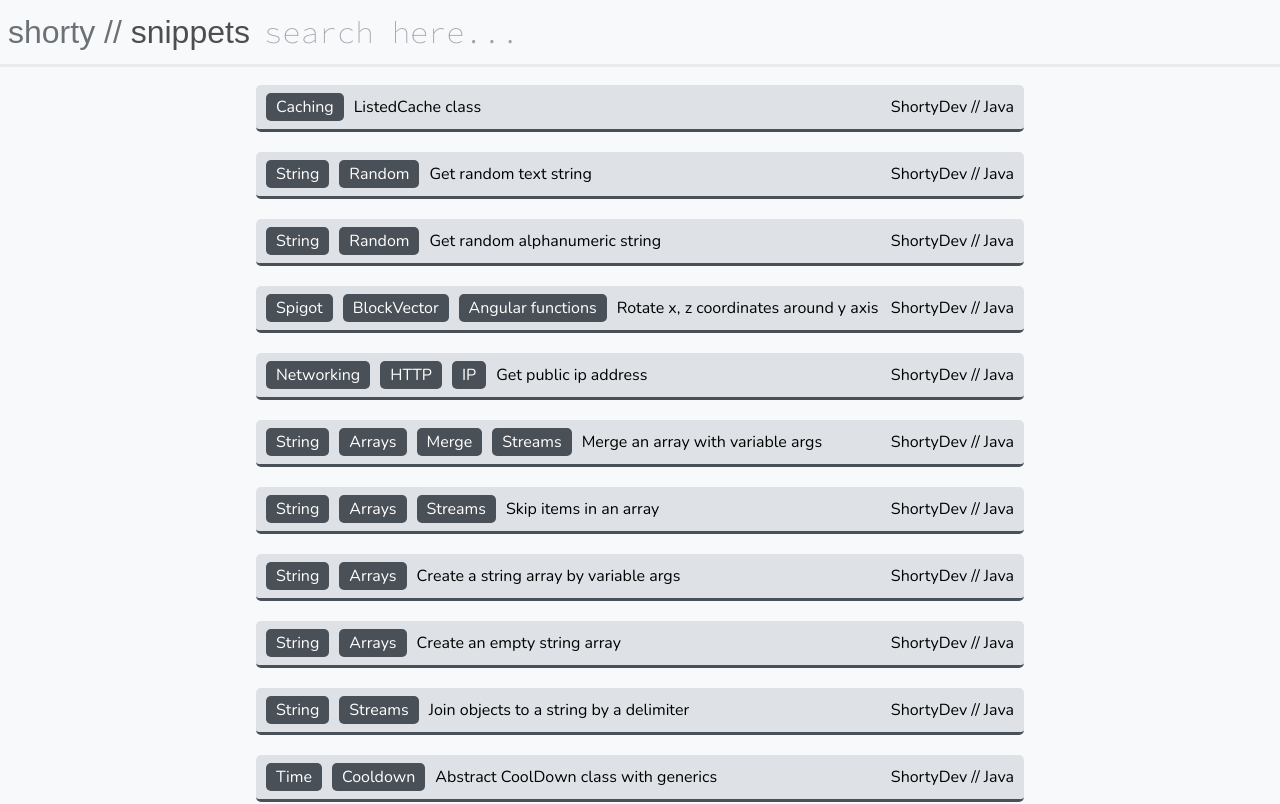
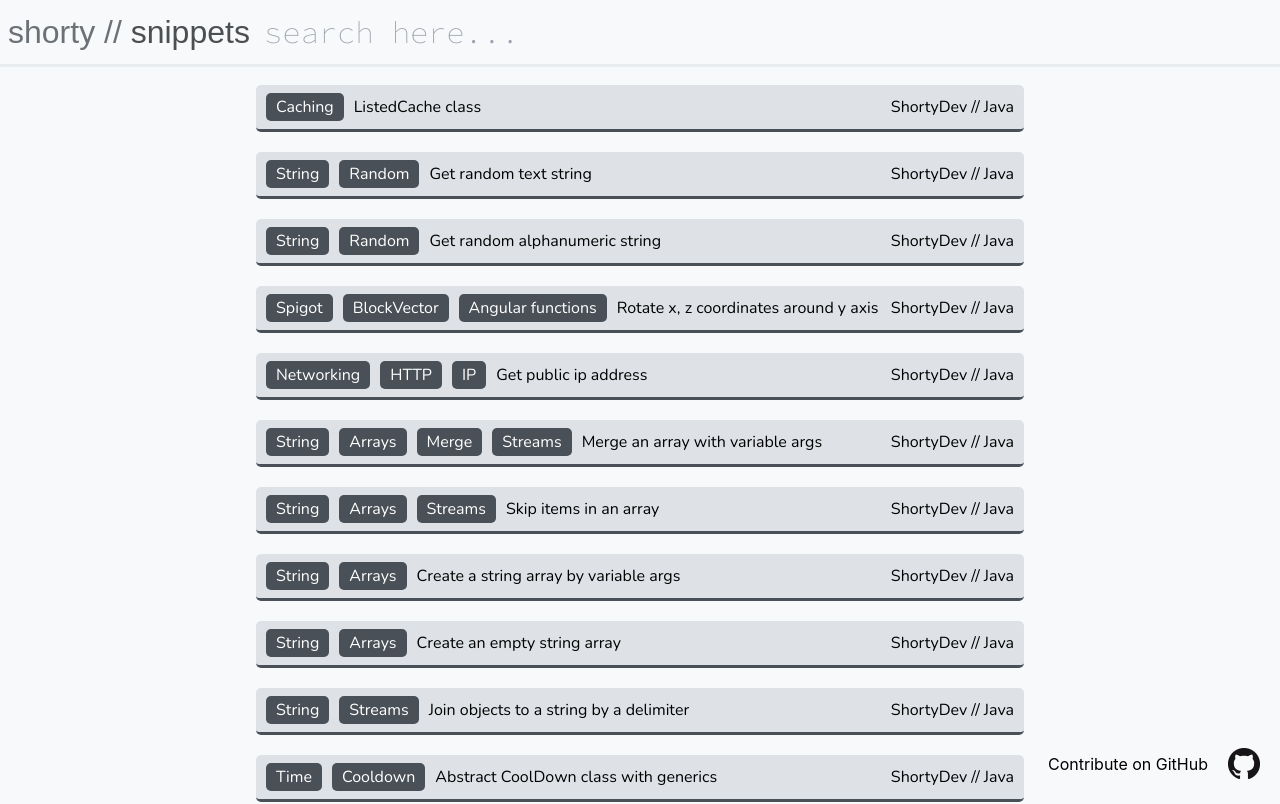
Before and after one commit to ShortyDev/snippets, a Next.js app: page / in a window 1280 px wide. Shown: the top 804 px of the page. Built offline with nearby package versions, Linux system fonts and the light colour scheme; no server answers.

Commit message:
added Contribute on Github button

```diff
--- a/pages/index.js
+++ b/pages/index.js
@@ -96,6 +96,14 @@ export default function Home({container}) {
       </Head>
 
       <main>
+        <div className={styles["contribute"]}>
+            <a href="https://github.com/ShortyDev/snippets/fork">
+              <span>Contribute on GitHub</span>
+            </a>
+            <a href="https://github.com/ShortyDev/snippets">
+              <img src="GitHub-Mark-32px.png" width={32} height={32} alt="GitHub Logo" />
+            </a>
+        </div>
         <div className={styles["top-bar"]}>
           <h1 id={"title"} className={styles["title"]}><span className={styles["title-small"]}>shorty // </span>snippets
           </h1>
--- a/styles/index.module.scss
+++ b/styles/index.module.scss
@@ -42,3 +42,25 @@
   margin-right: 2%;
   @apply flex items-center;
 }
+.contribute {
+  position: fixed;
+  right: 10px;
+  bottom: 10px;
+  @apply flex flex-row items-center;
+}
+.contribute * {
+  margin: 5px;
+}
+.contribute:hover {
+  animation-duration: 0.5s;
+  animation-name: shake;
+}
+
+@keyframes shake {
+  30% {
+    transform: rotate(0deg);
+  }
+  60% {
+    transform: rotate(-2deg);
+  }
+}
```
Also changed, not shown: public/GitHub-Mark-32px.png (added).
